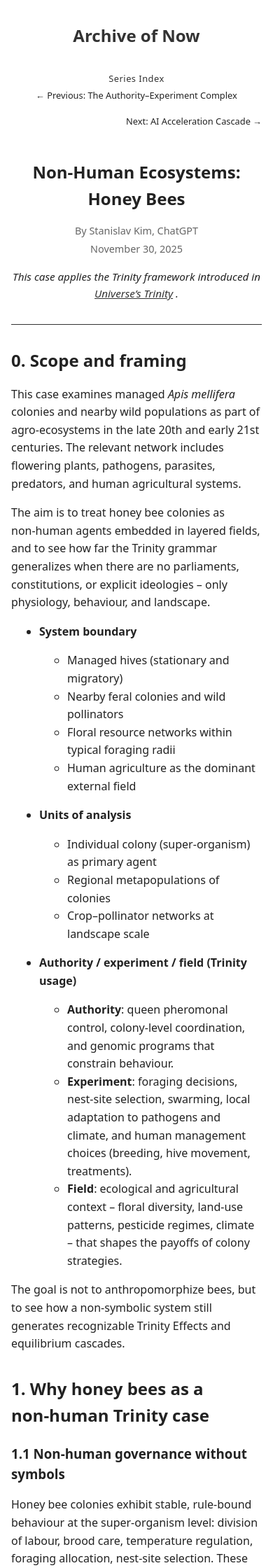
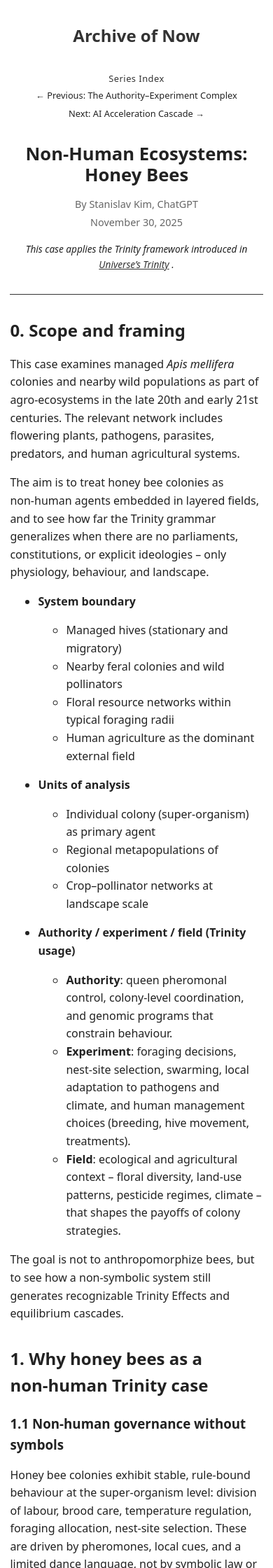
Before and after one commit to archive-of-now/archive-of-now.github.io, a Jekyll site: the page built from _trinity/honey-bees.md, in a window 390 px wide. Shown: the top 2240 px of the page at 70% size. Built offline with Jekyll 4.4.1, drawn with Linux system fonts in a browser that asks for light colours.

Commit message:
mobile style updates

```diff
--- a/assets/css/trinity.css
+++ b/assets/css/trinity.css
@@ -283,3 +283,89 @@ a.ext-link:hover .ext-link__text {
     text-align: center;
   }
 }
+
+
+/* ========================
+   Trinity mobile layout
+   ======================== */
+@media (max-width: 600px) {
+
+  /* Overall padding */
+  main.trinity {
+    padding: 0 0.9rem;
+  }
+
+  /* --- Article headers (index + entry) --- */
+
+  .trinity-entry .article-header,
+  .trinity-index .article-header {
+    margin-bottom: 1.5rem;
+  }
+
+  .trinity-entry__title {
+    font-size: 1.6rem;      /* shrink H1 a bit */
+    line-height: 1.2;
+  }
+
+  .trinity-entry__deck {
+    font-size: 0.95rem;
+    line-height: 1.4;
+    margin-bottom: 0.9rem;
+  }
+
+  .trinity-entry__meta,
+  .trinity-applies-note {
+    font-size: 0.85rem;
+  }
+
+  /* Reduce gap before section 0 */
+  .trinity-entry > hr {
+    margin-bottom: 1.25rem;
+  }
+
+  /* --- Series navigation --- */
+
+  .series-nav {
+    margin-top: 1rem;
+    margin-bottom: 2rem;
+    font-size: 0.85rem;
+  }
+
+  .series-nav__links {
+    flex-direction: column;
+    align-items: center;
+    gap: 0.35rem;
+  }
+
+  .series-nav__prev,
+  .series-nav__next {
+    max-width: 100%;
+    text-align: center;
+    margin-left: 0;       /* overrides desktop auto-right on next */
+  }
+
+  /* --- Trinity index list --- */
+
+  .trinity-index .trinity-list .entry {
+    margin: 1.25rem 0;
+  }
+
+  .trinity-index .entry-link {
+    flex-direction: column;        /* stack label above title */
+    align-items: flex-start;
+    row-gap: 0.2rem;
+  }
+
+  .trinity-index .entry-kind {
+    margin-bottom: 0.1rem;
+  }
+
+  .trinity-index .entry-title {
+    font-size: 1.05rem;
+  }
+
+  .trinity-index .entry-desc {
+    font-size: 0.95rem;
+    line-height: 1.5;
+  }
+}
```
